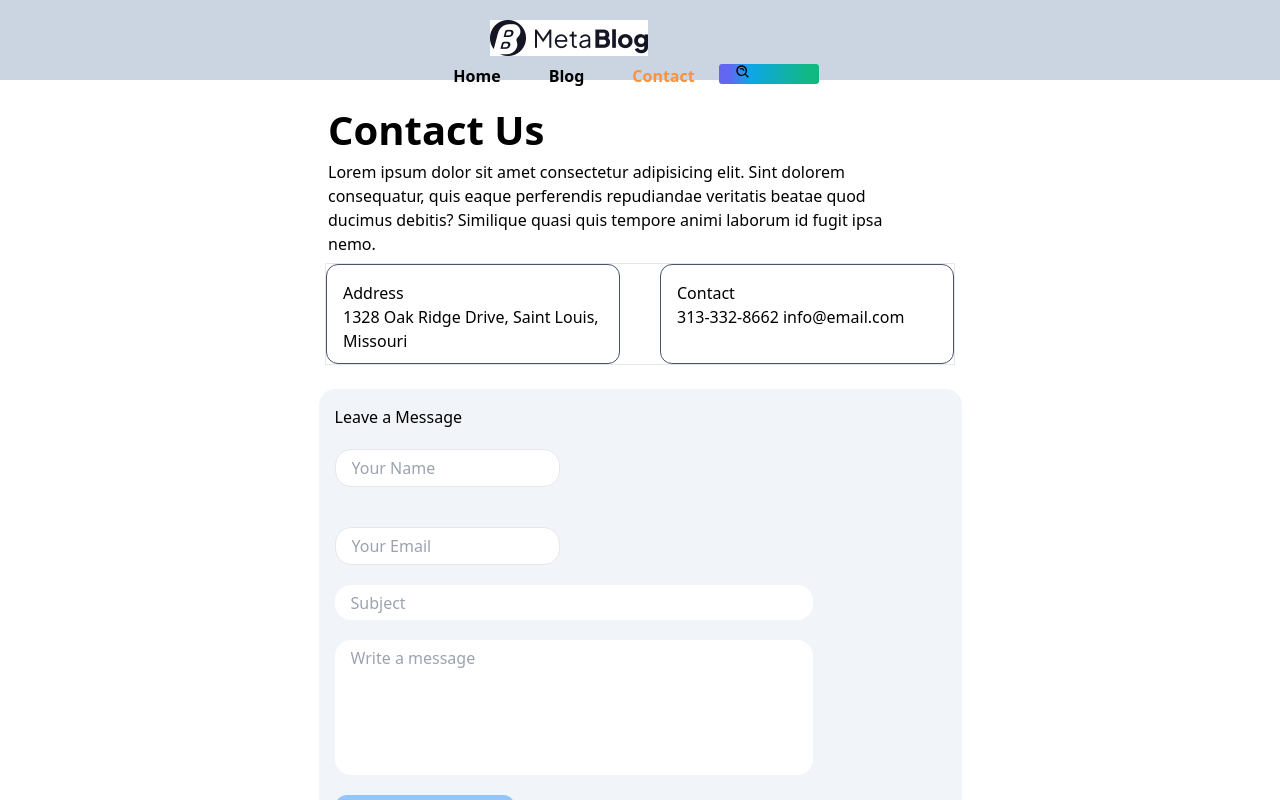
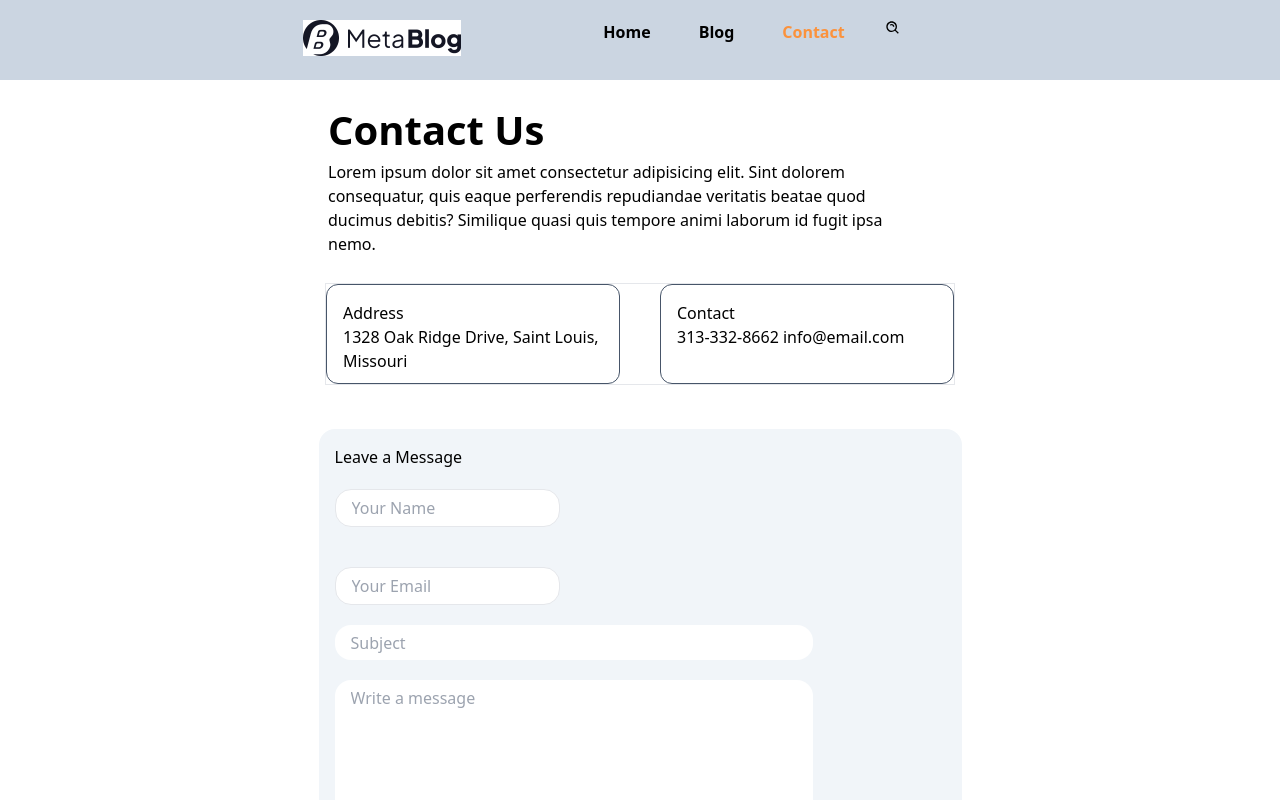
Before and after one commit to Galsanpuntsag/lesson_nextJS, a Next.js app in the folder lesson_02_use_effect/: page /contact in a window 1280 px wide. Shown: the top 800 px of the page. Built offline with nearby package versions, Linux system fonts and the light colour scheme.

Commit message:
....i dont know hha

```diff
--- a/lesson_02_use_effect/components/HeaderSection/Header/index.jsx
+++ b/lesson_02_use_effect/components/HeaderSection/Header/index.jsx
@@ -17,8 +17,8 @@ function Header() {
     console.log("headerDataBlogs", data);
   };
   return (
-    <main className="flex flex-col">
-      <section className="mt-[80px]">
+    <main className="flex flex-col sm:flex-row">
+      <section className="mt-[80px] mx-5">
         {headblogs && <Headercards headblogs={headblogs} />}
       </section>
     </main>
--- a/lesson_02_use_effect/components/HeaderSection/Headercards/index.jsx
+++ b/lesson_02_use_effect/components/HeaderSection/Headercards/index.jsx
@@ -4,11 +4,11 @@ import RecentCard from "../RecentCard";
 const Headercards = ({ headblogs }) => {
   return (
     <div className="">
-      <div className="bg-slate-200 w-full rounded-[20px] ">
+      <div className="bg-slate-200 w-full rounded-[20px]">
         <h10 className="pl-5 text-[15px] hover:text-orange-400 ">
           @Reacent blog posts
         </h10>
-        <div className="flex flex-col mt-8">
+        <div className="flex flex-col lg:flex-row mt-8">
           <RecentCard
             headblog={headblogs[0]}
             type="flex-col"
--- a/lesson_02_use_effect/components/Navbar/index.jsx
+++ b/lesson_02_use_effect/components/Navbar/index.jsx
@@ -13,8 +13,8 @@ const Navbar = () => {
   const isActive = usePathname();
   console.log("bloggg", isActive);
   return (
-    <div className="bg-local bg-slate-300 w-full h-[80px] p-5 flex justify-center ">
-      <div className="flex flex-col justify-around">
+    <div className="bg-slate-300 w-full h-[80px] p-5 flex justify-center ">
+      <div className="flex flex-col justify-around lg:flex-row">
         <div className="">
           <a
             href="/"
@@ -39,7 +39,7 @@ const Navbar = () => {
               </Link>
             ))}
           </div>
-          <div className="flex lg:w-[100px] h-5 rounded-[3px] gap-2 mr-2 pl-4 bg-gradient-to-r from-indigo-500 from-10% via-sky-500 via-30% to-emerald-500 to-90% ">
+          <div className="flex lg:w-[100px] h-5 rounded-[3px] gap-2 mr-2 pl-4">
             {/* <input
               type="text"
               placeholder="Search"
--- a/lesson_02_use_effect/pages/contact.jsx
+++ b/lesson_02_use_effect/pages/contact.jsx
@@ -3,7 +3,7 @@ import React from "react";
 const contact = () => {
   return (
     <div className="">
-      <div className="flex flex-col items-center justify-center p-5 ">
+      <div className="flex flex-col items-center justify-center p-5 gap-5 ">
         <div className="lg:w-[624px] lg:h-[163px]">
           <h className="text-[40px] font-semibold">Contact Us</h>
           <div className="max-w-xl">
--- a/lesson_02_use_effect/pages/index.jsx
+++ b/lesson_02_use_effect/pages/index.jsx
@@ -8,7 +8,7 @@ function Home() {
       <div className="">
         <ParentHeader />
       </div>
-      <main className="">
+      <main className="mx-5">
         <CardsRespo />
       </main>
     </div>
```
